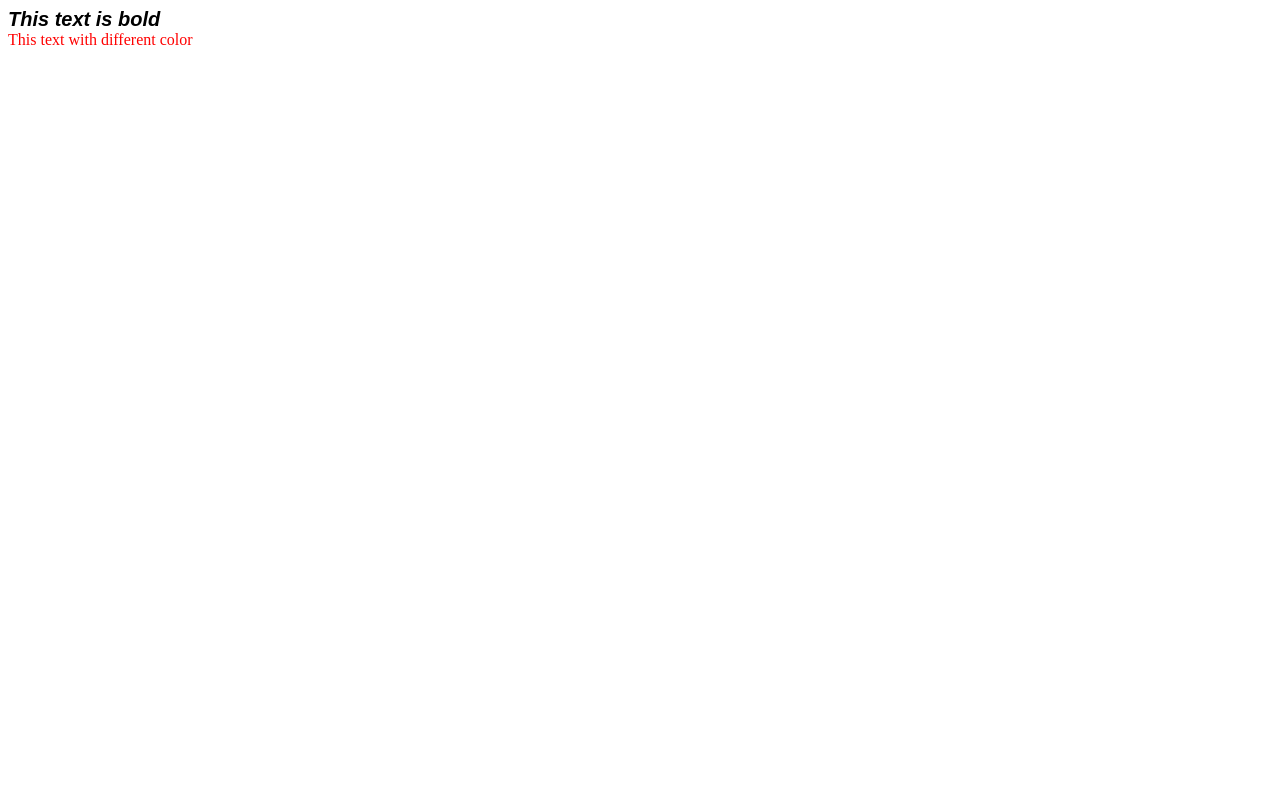
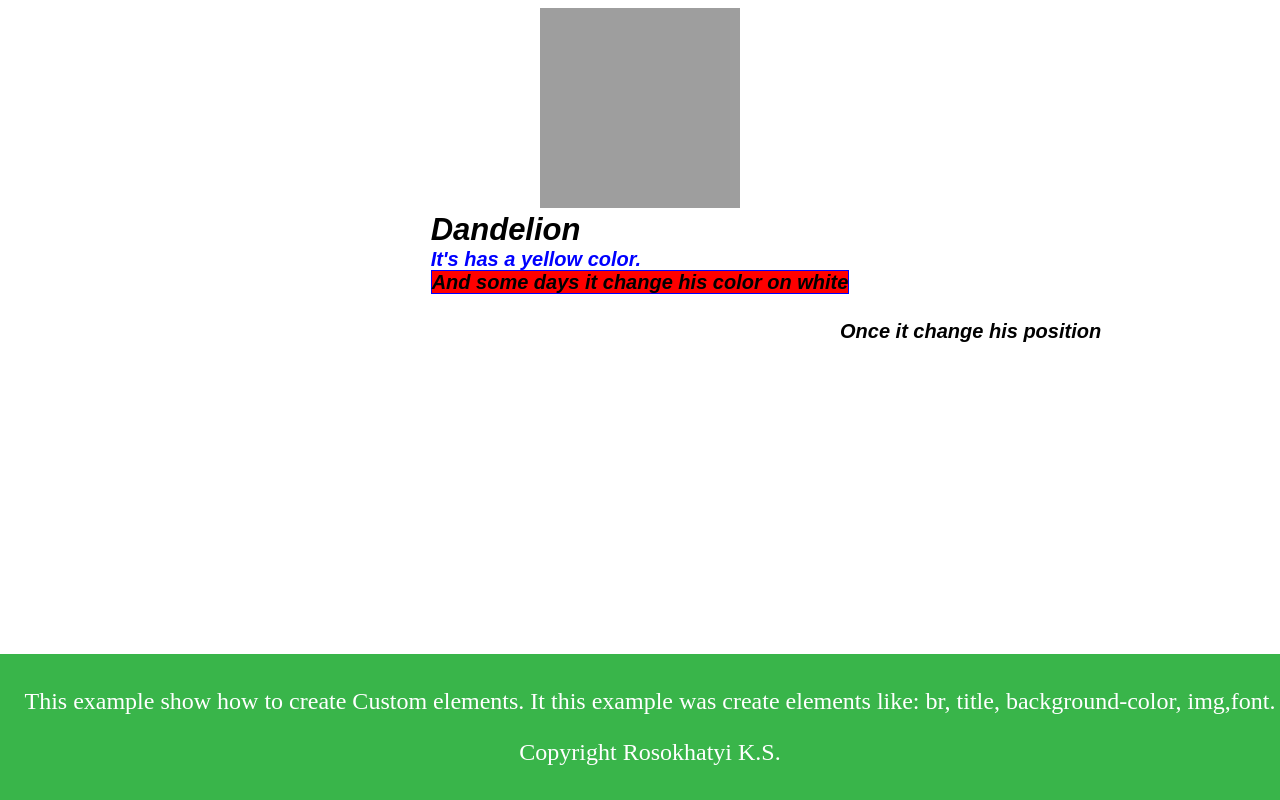
Before and after one commit to KostiantynRosokhatyi/CustomElementJSExamples, a plain HTML site: page index.html in a window 1280 px wide. Drawn offline with Linux system fonts and the light colour scheme; grey boxes are pictures that could not be loaded.

Commit message:
second commit

```diff
--- /dev/null
+++ b/css/style.css
@@ -0,0 +1,21 @@
+div.container {
+
+    display: flex;
+    align-items: center;
+    flex-direction: column;
+    margin: 0;
+    justify-content: center
+}
+
+footer {
+    position: fixed;
+    left: 0; bottom: 0;
+    padding: 10px;
+    background: #39b54a;
+    color: #fff;
+    width: 100%;
+}
+footer p {
+    text-align:center;
+    font-size: 1.5em;
+}
--- a/customElementScript.js
+++ /dev/null
@@ -1,22 +0,0 @@
-class TypeFont extends HTMLElement {
-    constructor(){
-        super();
-        let b = document.getElementById("myP");
-        let a  =  b.getAttribute('font');
-        b.style.font = a;
-    }
-
-}
-customElements.define("my-font", TypeFont);
-
-
-class textColor extends HTMLElement {
-    constructor(){
-        super();
-        let b = document.getElementById("myColor");
-        let a  =  b.getAttribute('color');
-        b.style.color = a;
-    }
-
-}
-customElements.define("my-color", textColor);
--- a/index.html
+++ b/index.html
@@ -2,17 +2,39 @@
 <html lang="en">
 <head>
     <meta charset="UTF-8">
-    <title>Custom elements</title>
+   <!-- <title>TITLE</title>-->
+    <link rel="stylesheet" href="css/style.css">
 
 </head>
 <body>
+<div class="container">
+    <my-Picture id="myPicture" src="http://www.stihi.ru/pics/2010/02/27/2487.jpg" width="200px" height="200px"></my-Picture>
+
+    <my-title id="myTitle">I'ts new title from my tag</my-title>
 
 
-<my-font id="myP" font="italic bold 20px arial,serif">This text is bold</my-font>
-<br>
-<my-color id="myColor" color="red">This text with different color</my-color>
+<my-font id="myP" font="italic bold 20px arial,serif">
 
+    <my-font-size id="myFontSize" font-size="31px">Dandelion</my-font-size>
 
-<script src="customElementScript.js"></script>
+    <br>
+      <my-color id="myColor" color="blue">It's has a yellow color.</my-color>
+
+      <my-br id="myBr"></my-br>
+
+      <my-position id="myPosition" left="840px" right="10px" top="320px" bottom="200px">Once it change his position</my-position>
+
+      <my-bg bg-color="red"  border="1px solid blue" id="myBg">And some days it change his color on white</my-bg>
+</my-font>
+
+</div>
+
+<footer>
+    <div>
+        <p>This example show how to create Custom elements. It this example was create elements like: br, title, background-color, img,font.</p>
+        <p>Copyright Rosokhatyi K.S.</p>
+    </div>
+</footer>
+<script src="js/customElementScript.js"></script>
 </body>
 </html>
--- /dev/null
+++ b/js/customElementScript.js
@@ -0,0 +1,131 @@
+/*   Change font   */
+class TypeFont extends HTMLElement {
+    constructor(){
+        super();
+        let b = document.getElementById("myP");
+        let a  =  b.getAttribute('font');
+        b.style.font = a;
+    }
+
+}
+customElements.define("my-font", TypeFont);
+
+/*   Change color text   */
+
+class textColor extends HTMLElement {
+    constructor(){
+        super();
+        let b = document.getElementById("myColor");
+        let a  =  b.getAttribute('color');
+        b.style.color = a;
+    }
+
+}
+customElements.define("my-color", textColor);
+
+/*   Change font size   */
+class myfontSize extends HTMLElement {
+    constructor(){
+        super();
+        let b = document.getElementById("myFontSize");
+        let a  =  b.getAttribute('font-size');
+        b.style.fontSize = a;
+    }
+
+}
+customElements.define("my-font-size", myfontSize);
+
+/*   Create my tag with picture   */
+class myPicture extends HTMLElement {
+    constructor(){
+        super();
+        let b = document.getElementById("myPicture");
+        let a  =  b.getAttribute('src');
+        let myWidth  =  b.getAttribute('width');
+        let myHeight  =  b.getAttribute('height');
+
+
+        let img = new Image();
+
+        img.onload = function() {
+            b.appendChild(img);
+        };
+
+        img.style.height = myWidth;
+        img.style.width = myHeight;
+        img. src = a;
+
+    }
+
+}
+customElements.define("my-picture", myPicture);
+
+/*Position of elements*/
+
+class myPosition extends HTMLElement {
+    constructor(){
+        super();
+        let b = document.getElementById("myPosition");
+        let left  =  b.getAttribute('left');
+        let right  =  b.getAttribute('right');
+        let top  =  b.getAttribute('top');
+        let bottom  =  b.getAttribute('bottom');
+
+        b.style.position = "absolute";
+
+        b.style.left=left;
+        b.style.right=right;
+        b.style.top=top;
+        b.style.bottom=bottom;
+
+
+
+    }
+
+}
+customElements.define("my-position", myPosition);
+
+/*Background color or image*/
+
+class myBackground extends HTMLElement {
+    constructor(){
+        super();
+        let b = document.getElementById("myBg");
+        let a  =  b.getAttribute('bg-color');
+        let c  =  b.getAttribute('border');
+        b.style.backgroundColor = a;
+        b.style.border= c;
+
+    }
+
+
+}
+customElements.define("my-bg", myBackground);
+
+/*Create title tag*/
+
+class myTitle extends HTMLElement {
+    constructor(){
+        super();
+        let my_title = document.getElementById("myTitle").innerHTML;
+        document.title = my_title;
+        document.getElementById("myTitle").style.display="none";
+    }
+
+}
+customElements.define("my-title", myTitle);
+
+/*New  tag like <br> tag*/
+
+
+
+
+class my_Br extends HTMLElement {
+
+    constructor() {
+        super();
+        document.getElementById("myBr").innerHTML = "<br>";
+    }
+
+}
+customElements.define("my-br", my_Br);
```
Also changed, not shown: style.css (deleted).
